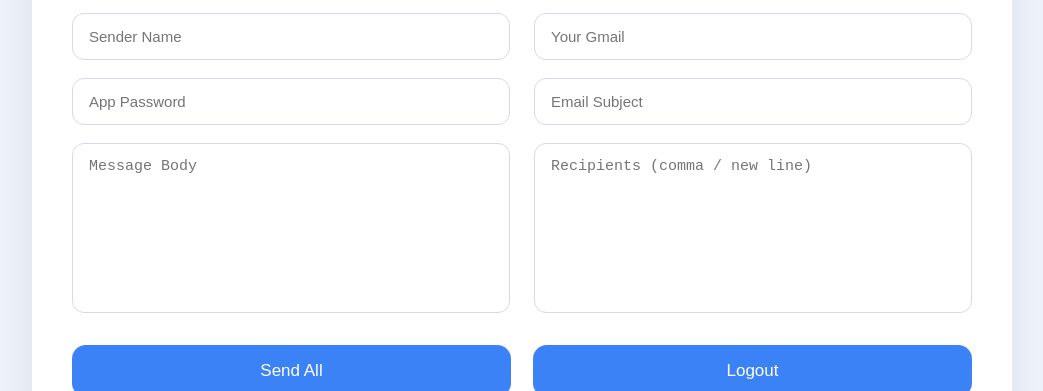
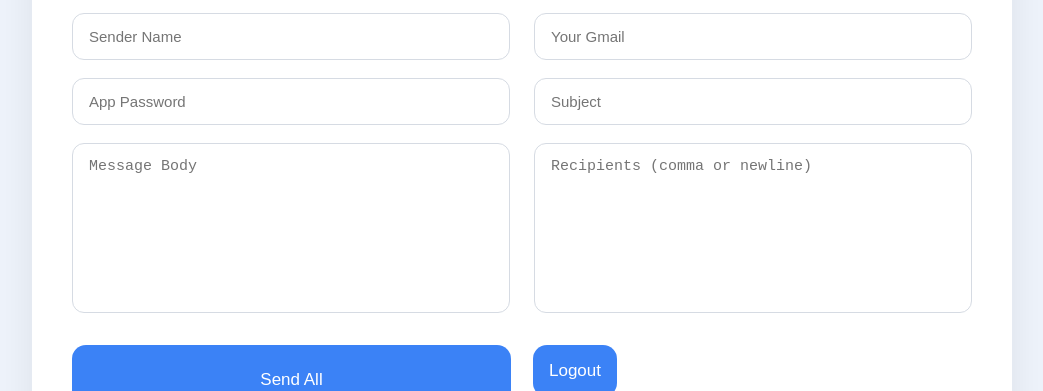
Before and after one commit to infobesttoolsmail882/one-ritik-lodhi-, a website: page public/launcher.html in a window 1280 px wide. Shown: the part 144-535 px from the top of the page, without its empty margins (118-1161 px from the left). Drawn offline with Linux system fonts and the light colour scheme; sample sign-in values are in the browser's storage.

Commit message:
Update launcher.html

```diff
--- a/public/launcher.html
+++ b/public/launcher.html
@@ -1,30 +1,39 @@
 <!DOCTYPE html>
 <html>
 <head>
-  <title>Secure Mail Console</title>
+  <title>Fast Mail Launcher</title>
   <link rel="stylesheet" href="style.css">
 </head>
 <body>
+
 <div class="page">
   <div class="card">
-    <h2 class="title">📧 Secure Mail Console</h2>
+
+    <h2 class="title">📧 Safe ( RITIK ) Mail Launcher</h2>
 
     <div class="form-grid">
       <input id="senderName" placeholder="Sender Name">
       <input id="gmail" placeholder="Your Gmail">
+
       <input id="apppass" type="password" placeholder="App Password">
-      <input id="subject" placeholder="Email Subject">
+      <input id="subject" placeholder="Subject">
+
       <textarea id="message" placeholder="Message Body"></textarea>
-      <textarea id="to" placeholder="Recipients (comma / new line)"></textarea>
+      <textarea id="to" placeholder="Recipients (comma or newline)"></textarea>
     </div>
 
     <div class="btn-row">
       <button id="sendBtn">Send All</button>
-      <button id="logoutBtn">Logout</button>
+
+      <div class="logout-box">
+        <button id="logoutBtn">Logout</button>
+        <div class="logout-text">Double-click to logout</div>
+      </div>
     </div>
 
   </div>
 </div>
+
 <script src="script.js"></script>
 </body>
 </html>
```
